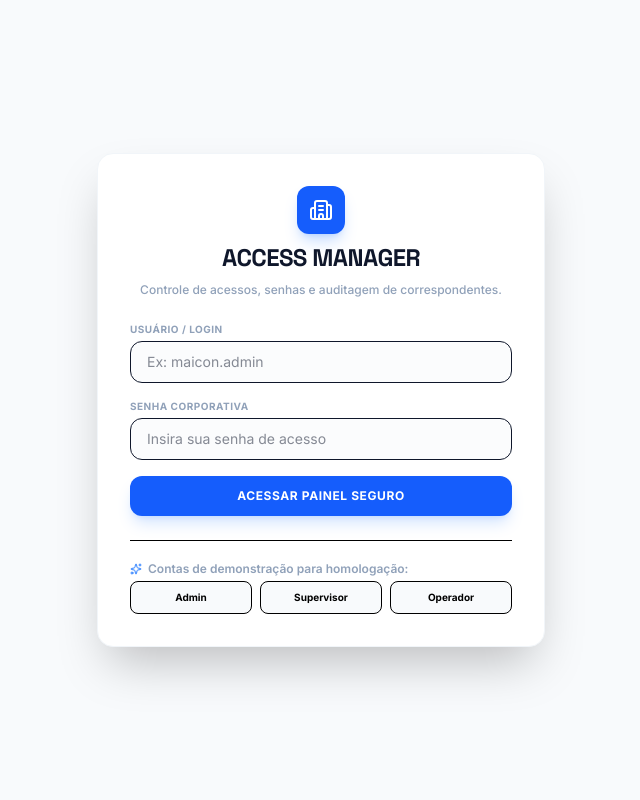
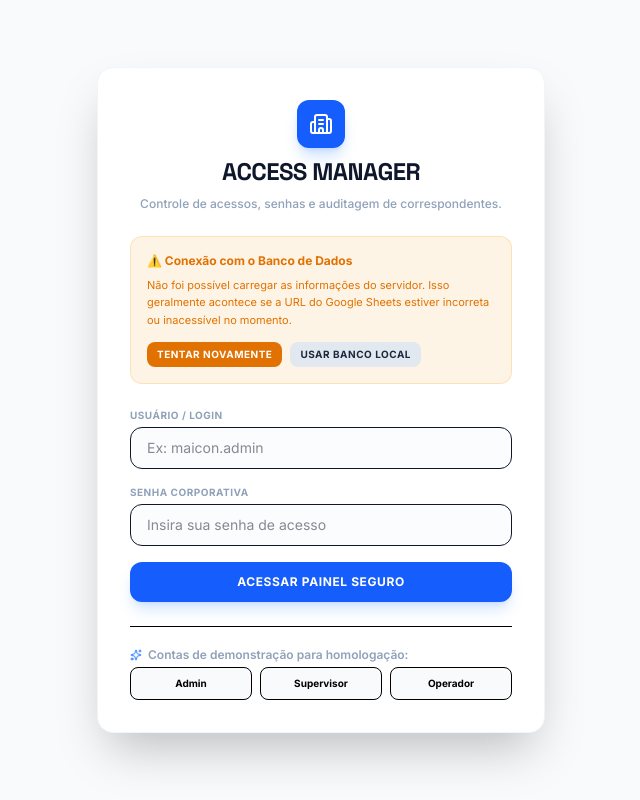
Before and after one commit to maiconoperacionalalcif-gif/acessos, a React (Vite) app: page / in a window 1280 px wide. Shown: the whole page, without its empty margins (319-959 px from the left). Built offline with nearby package versions, Linux system fonts and the light colour scheme; no server answers.

Commit message:
feat: implement fallback database for recovery
Add a mock database configuration in App.tsx to ensure system availability during initialization errors or connection failures.

```diff
--- a/server.ts
+++ b/server.ts
@@ -1,10 +1,6 @@
 import express from "express";
 import path from "path";
 import { createServer as createViteServer } from "vite";
-import { fileURLToPath } from "url";
-
-const __filename = fileURLToPath(import.meta.url);
-const __dirname = path.dirname(__filename);
 
 // In-Memory Spreadsheet Simulation (Database)
 let dataBase = {
--- a/src/App.tsx
+++ b/src/App.tsx
@@ -28,6 +28,35 @@ import Reports from './components/Reports';
 import Import from './components/Import';
 import Settings from './components/Settings';
 
+const MOCK_DATABASE: FullDatabase = {
+  config: {
+    companyName: 'Access Manager (Segurança)',
+    logoUrl: '',
+    primaryColor: '#2563eb',
+    sessionTimeoutMinutes: 30,
+    rowsPerPage: 10,
+    googleAppsScriptUrl: ''
+  },
+  users: [
+    {
+      id: 'usr-fallback',
+      username: 'admin',
+      name: 'Maicon Operacional (Modo de Segurança)',
+      password: 'admin',
+      role: 'Administrador',
+      status: 'Ativo',
+      allowedCovenants: [],
+      allowedBanks: []
+    }
+  ],
+  covenants: [],
+  systems: [],
+  logins: [],
+  favorites: [],
+  reservationLogs: [],
+  historyLogs: []
+};
+
 export default function App() {
   const [db, setDb] = useState<FullDatabase | null>(null);
   const [currentUser, setCurrentUser] = useState<User | null>(null);
@@ -35,6 +64,7 @@ export default function App() {
   const [searchFilter, setSearchFilter] = useState<any>(null); // For navigation drilldowns
   const [darkMode, setDarkMode] = useState<boolean>(false);
   const [loading, setLoading] = useState<boolean>(true);
+  const [dbError, setDbError] = useState<string | null>(null);
 
   // Login form state
   const [usernameInput, setUsernameInput] = useState('');
@@ -45,10 +75,12 @@ export default function App() {
   const fetchDatabase = useCallback(async () => {
     try {
       setLoading(true);
+      setDbError(null);
       const data = await api.getDatabase();
       setDb(data);
-    } catch (err) {
+    } catch (err: any) {
       console.error("Erro ao carregar banco de dados:", err);
+      setDbError(err.message || "Falha ao carregar banco de dados.");
     } finally {
       setLoading(false);
     }
@@ -103,7 +135,20 @@ export default function App() {
   // Execute authentication
   const handleLoginSubmit = (e: React.FormEvent) => {
     e.preventDefault();
-    if (!db) return;
+
+    if (!db) {
+      // Emergency Login Fallback
+      if (usernameInput.toLowerCase().trim() === 'admin' && passwordInput === 'admin') {
+        setDb(MOCK_DATABASE);
+        setCurrentUser(MOCK_DATABASE.users[0]);
+        setLoginError('');
+        setUsernameInput('');
+        setPasswordInput('');
+      } else {
+        setLoginError('O banco de dados não pôde ser carregado. Você pode entrar temporariamente com usuário "admin" e senha "admin" (Modo de Segurança) para resolver o problema nas Configurações.');
+      }
+      return;
+    }
 
     const matchedUser = db.users.find(
       u => u.username.toLowerCase() === usernameInput.toLowerCase().trim() &&
@@ -126,7 +171,16 @@ export default function App() {
 
   // Demo user login shortcut helper (pure master stroke for instant UI testing)
   const handleQuickLogin = (role: 'Administrador' | 'Supervisor' | 'Operador') => {
-    if (!db) return;
+    if (!db) {
+      if (role === 'Administrador') {
+        setDb(MOCK_DATABASE);
+        setCurrentUser(MOCK_DATABASE.users[0]);
+        setLoginError('');
+      } else {
+        setLoginError('Modo de segurança ativo. Utilize o login de Administrador para acessar.');
+      }
+      return;
+    }
     const user = db.users.find(u => u.role === role);
     if (user) {
       setCurrentUser(user);
@@ -338,6 +392,34 @@ export default function App() {
             </h1>
             <p className="text-xs text-slate-400 dark:text-slate-500 font-medium">Controle de acessos, senhas e auditagem de correspondentes.</p>
           </div>
+
+          {dbError && (
+            <div className="p-4 rounded-xl bg-amber-500/10 border border-amber-500/20 text-amber-600 dark:text-amber-400 text-xs space-y-2">
+              <p className="font-bold flex items-center gap-1.5">
+                <span>⚠️ Conexão com o Banco de Dados</span>
+              </p>
+              <p className="text-[11px] leading-relaxed">Não foi possível carregar as informações do servidor. Isso geralmente acontece se a URL do Google Sheets estiver incorreta ou inacessível no momento.</p>
+              <div className="flex gap-2 pt-1">
+                <button
+                  type="button"
+                  onClick={fetchDatabase}
+                  className="px-2.5 py-1.5 bg-amber-600 hover:bg-amber-700 text-white rounded-lg font-bold text-[10px] uppercase tracking-wider transition-colors cursor-pointer"
+                >
+                  Tentar Novamente
+                </button>
+                <button
+                  type="button"
+                  onClick={() => {
+                    setDb(MOCK_DATABASE);
+                    setLoginError('Modo de Segurança ativado. Faça login com usuário "admin" e senha "admin" para ajustar as configurações.');
+                  }}
+                  className="px-2.5 py-1.5 bg-slate-200 dark:bg-slate-800 text-slate-800 dark:text-slate-200 rounded-lg font-bold text-[10px] uppercase tracking-wider hover:bg-slate-300 dark:hover:bg-slate-700 transition-colors cursor-pointer"
+                >
+                  Usar Banco Local
+                </button>
+              </div>
+            </div>
+          )}
 
           {loginError && (
             <div className="p-3 rounded-lg bg-red-500/10 border border-red-500/20 text-red-500 text-xs font-semibold leading-tight">
```
